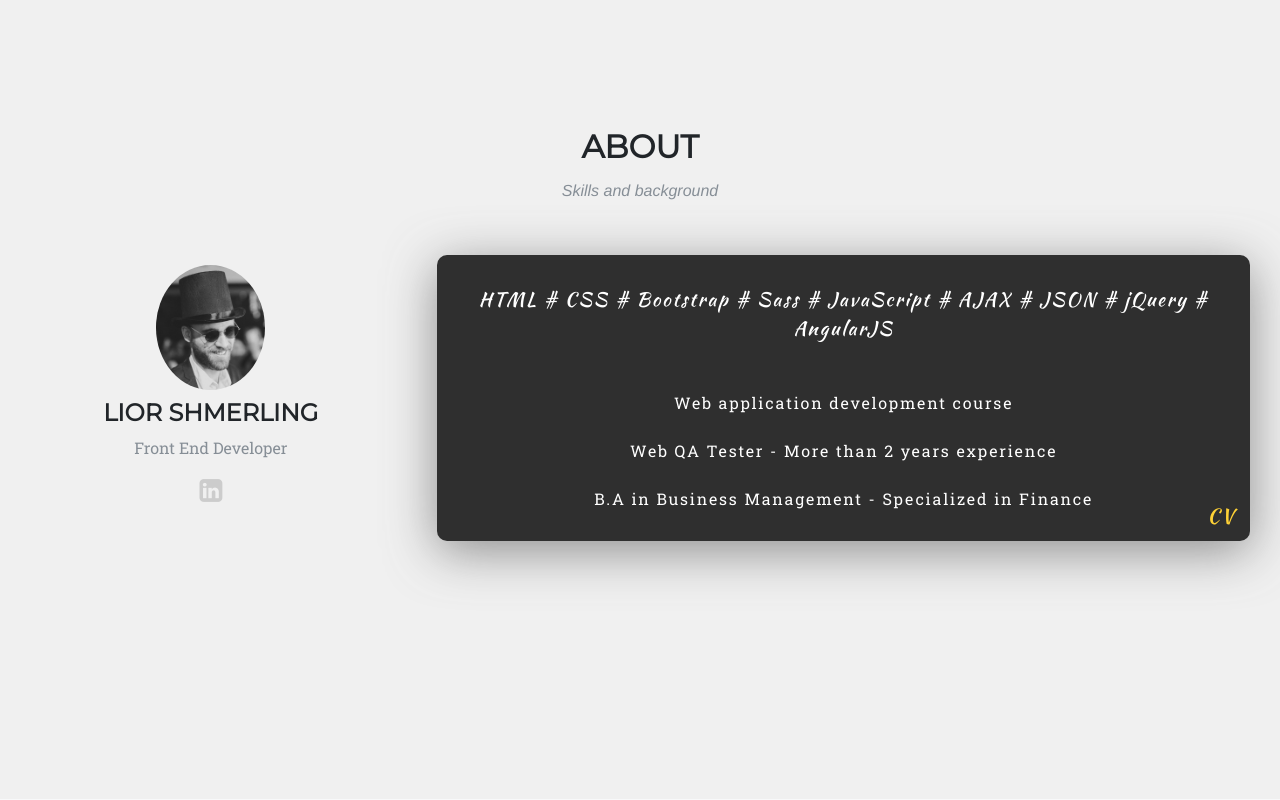
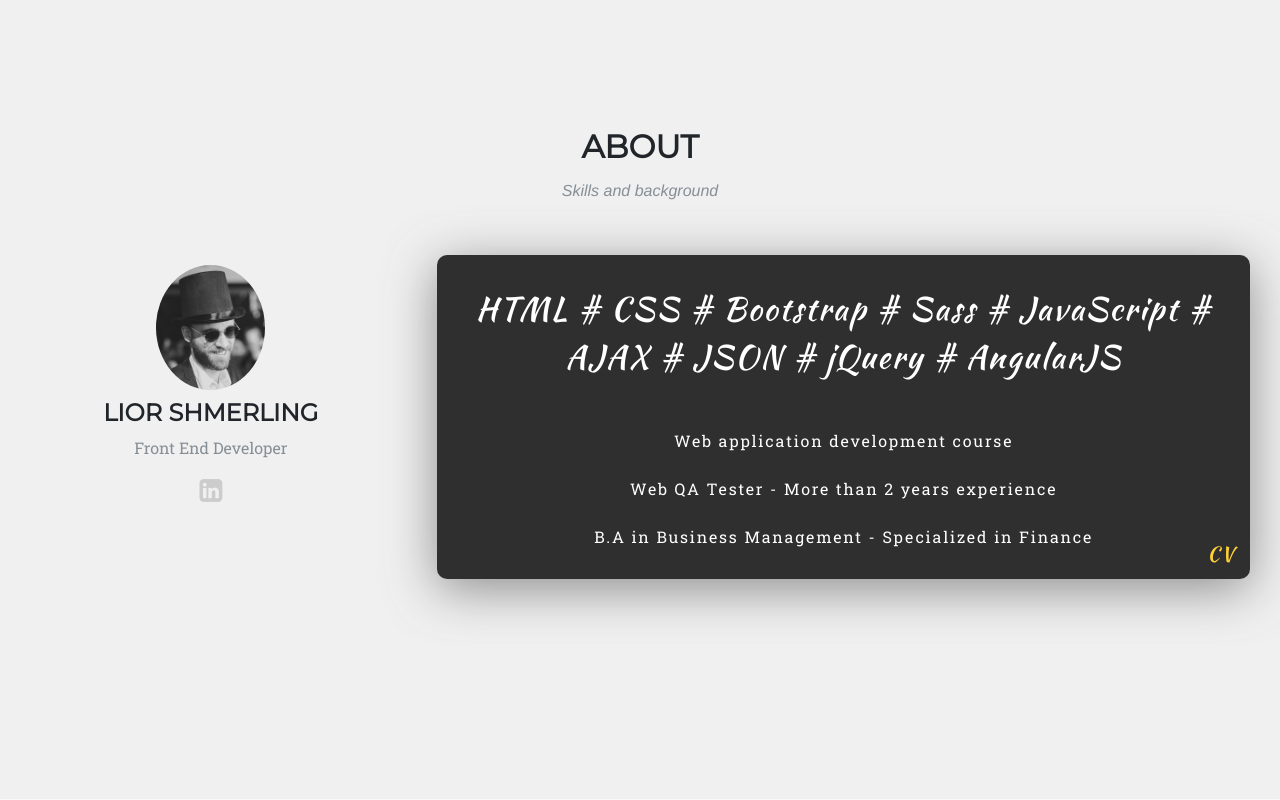
Before and after one commit to shmerling86/Portfolio, a PHP site: page / in a window 1280 px wide. Shown: the part 950-1750 px from the top of the page. Run offline with PHP 8.4, Linux system fonts and the light colour scheme; some web fonts are replaced.

Commit message:
Update ca-gallery.css

```diff
--- a/css/ca-gallery.css
+++ b/css/ca-gallery.css
@@ -59,7 +59,7 @@ section {
 
 }
 #about .sp-1 {
-    font-size: 1.2em;
+    font-size: 2em;
     font-family: 'Kaushan Script', 'Helvetica Neue', Helvetica, Arial, cursive;
 
 }
```
